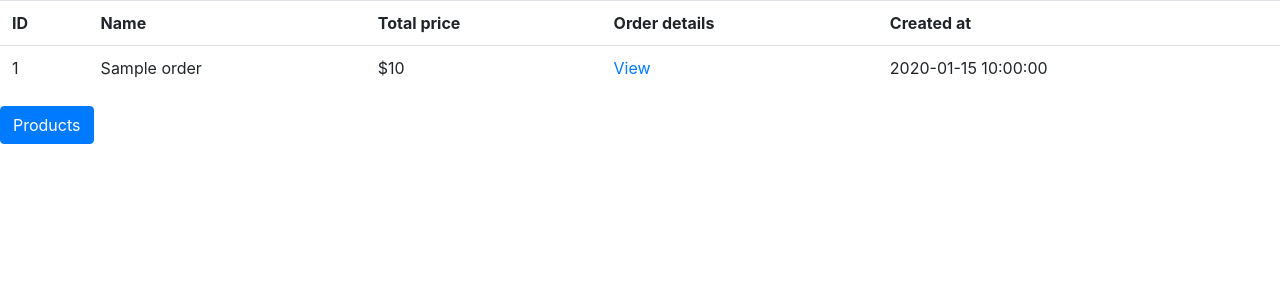
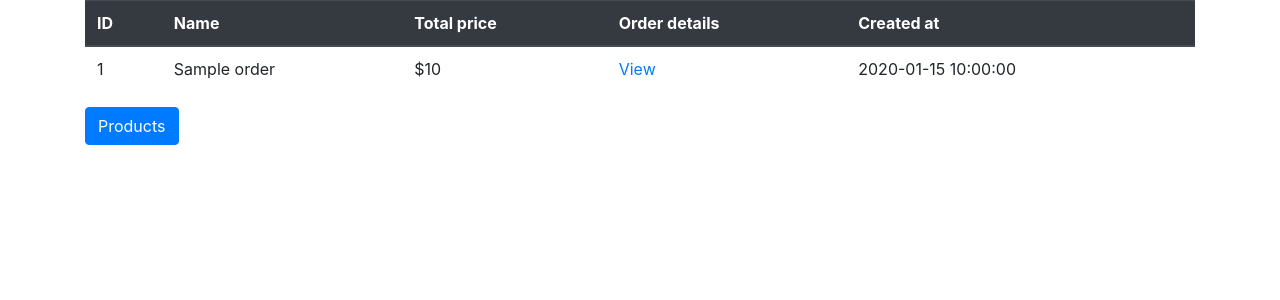
Before and after one commit to andreistoleriu/5ps-training, a PHP site: page /orders.php in a window 1280 px wide. Shown: the top 300 px of the page. Run offline with PHP 8.4, Linux system fonts and the light colour scheme; the visitor is signed in with stand-in values (Sample User, id 1); tables that the repository leaves empty or names only in its code hold one stand-in row (values such as "Sample post"); a stand-in replaces the project's code that opens the database connection; some libraries are stand-ins or nearby versions.

Commit message:
#9 orders.php http://pm.5psolutions.net/public/index.php?path_info=projects/training-andrei-stoleriu/tasks/9

```diff
--- a/order.php
+++ b/order.php
@@ -39,6 +39,7 @@ if (!$order) {
 </head>
 
 <body>
+    <div class="container">
         <?php if (isset($errors['order'])) : ?>
             <?php $errorKey = 'order' ?>
             <?php include 'errors.php' ?>
@@ -49,13 +50,15 @@ if (!$order) {
             <p><?= __('Email') . ': ' . $order[0]['contact_details'] ?></p>
 
             <table class="table">
+                <thead class="thead-dark">
                     <tr>
-                <th><?= __('Product') ?></th>
+                        <th><?= __('Product ID') ?></th>
                         <th><?= __('Image') ?></th>
                         <th><?= __('Title') ?></th>
                         <th><?= __('Description') ?></th>
                         <th><?= __('Price') ?></th>
                     </tr>
+                </thead>
 
                 <?php foreach ($order as $row) : ?>
                     <tr>
@@ -82,6 +85,7 @@ if (!$order) {
         <?php endif ?>
         <span><a class="btn btn-primary" href="orders.php"><?= __('Orders') ?></a></span>
         <span><a class="btn btn-primary" href="orders.php"><?= __('Products') ?></a></span>
+    </div>
 </body>
 
 </html>
--- a/orders.php
+++ b/orders.php
@@ -30,10 +30,12 @@ $orders = $stmt->fetchAll();
 </head>
 
 <body>
+    <div class="container">
         <?php if (empty($orders)) : ?>
             <p><?= __('No orders') ?></p>
         <?php else : ?>
             <table class="table">
+                <thead class="thead-dark">
                     <tr>
                         <th><?= __('ID') ?>
                         <th><?= __('Name') ?>
@@ -41,6 +43,7 @@ $orders = $stmt->fetchAll();
                         <th><?= __('Order details') ?>
                         <th><?= __('Created at') ?>
                     </tr>
+                </thead>
 
                 <?php foreach ($orders as $order) : ?>
                     <tr>
@@ -54,6 +57,7 @@ $orders = $stmt->fetchAll();
             </table>
         <?php endif ?>
         <span><a class="btn btn-primary" href="products.php"><?= __('Products') ?></a></span>
+    </div>
 </body>
 
 </html>
```
Lines whose indentation alone changed are shown as unchanged.
